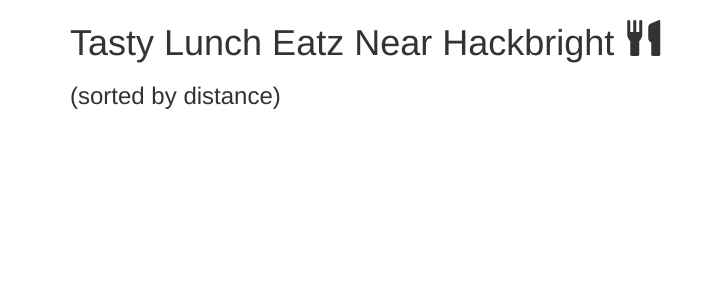
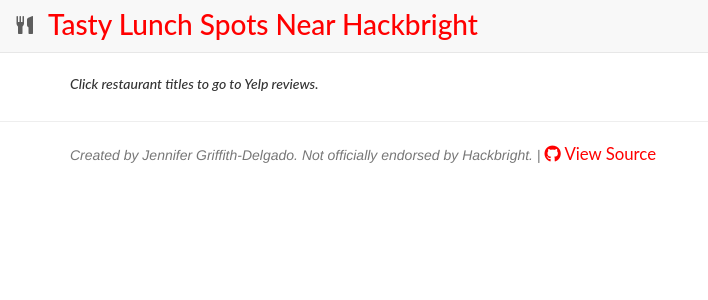
Before and after one commit to jgriffith23/hb-eats, a Flask app: template templates/index.html in a window 1280 px wide. Shown: the top 300 px of the page, without its empty margins (0-708 px from the left). Run offline with Flask 2, Linux system fonts and the light colour scheme; the template is opened without the code that fills it, so the values that code supplies are empty; some libraries are stand-ins or nearby versions.

Commit message:
Add URLs to seed data. Give homepage a facelift.

```diff
--- a/model.py
+++ b/model.py
@@ -16,6 +16,7 @@ class Restaurant(db.Model):
     dollar_signs = db.Column(db.Integer)
     yelp_rating = db.Column(db.Float)
     yelp_id = db.Column(db.String(64))
+    yelp_url = db.Column(db.String(500))
     img_url = db.Column(db.String(100))
 
     categories = db.relationship("Category",
--- a/seed_functions.py
+++ b/seed_functions.py
@@ -84,6 +84,7 @@ def load_restaurant_distances():
             dollar_signs = len(restaurant['price'])
             rating = restaurant['rating']
             img_url = restaurant['image_url']
+            yelp_url = restaurant['url']
 
             # Get the categories for each restaurant.
             new_categories = []
@@ -113,7 +114,8 @@ def load_restaurant_distances():
                                          address=address,
                                          dollar_signs=dollar_signs,
                                          yelp_rating=rating,
-                                         img_url=img_url
+                                         img_url=img_url,
+                                         yelp_url=yelp_url
                                          )
 
                 rest_record.categories.extend(new_categories)
--- a/static/css/styles.css
+++ b/static/css/styles.css
@@ -1,16 +1,68 @@
 .restaurant-img {
     height: 12em;
     width: auto;
+    margin: 1em auto auto auto;
+    display: block;
+}
+
+#body-div {
+    margin: 4em auto auto auto;
+}
+
+h1, .h1 {
+    color: red;
+    font-size: 2em;
+    font-family: "Lato", sans-serif;
+    margin: 2% 0 1% 0;
+}
+
+.navbar-default .navbar-brand{
+    color: red;
+}
+
+h2, .h2 {
+    font-family: "Lato", sans-serif;
+    font-size: 1em;
+    font-style: italic;
 }
 
 h4.rest-name, a {
+    font-size: 1.2em;
+    text-align: center;
+    margin: auto auto 5% auto;
+}
+
+.category-list {
     font-size: 1em;
 }
 
-.category-list {
-    font-size: .7em;
+.other-info {
+    text-align: left;
+    font-size: .8em;
+    margin: .8em auto auto auto;
 }
 
-.other-info {
-    font-size: .8em;
+footer.footer {
+    font-size: 1em;
 }
+
+a {
+    color: red;
+    font-family: "Lato", sans-serif;
+}
+
+a:hover {
+    color: red;
+    font-family: "Lato", sans-serif;
+}
+
+.row.info {
+    background-color: white;
+    border-radius: 10px;
+    border-color: #666;
+    border-style: solid;
+    padding: 1em;
+    display: inline-block;
+    margin: .25em;
+    min-width: 100%;
+}
--- a/templates/base.html
+++ b/templates/base.html
@@ -3,14 +3,57 @@
 <html>
 <head>
     <title>HB Eatz {% block title %} TITLE GOES HERE {% endblock %}</title>
+    <script src="https://use.fontawesome.com/ea2a57b98e.js"></script>
     <link rel="stylesheet" href="//netdna.bootstrapcdn.com/bootstrap/3.0.0/css/bootstrap.min.css">
-        <link rel="stylesheet" href="/static/css/styles.css"
+    <link rel="stylesheet" href="/static/css/styles.css">
 </head>
+
 <body>
+
+<nav class="navbar navbar-default navbar-fixed-top">
+  <div class="container-fluid">
+    <!-- Brand and toggle get grouped for better mobile display -->
+    <div class="navbar-header">
+      <button type="button" class="navbar-toggle collapsed" data-toggle="collapse" data-target="#bs-example-navbar-collapse-1" aria-expanded="false">
+        <span class="sr-only">Toggle navigation</span>
+        <span class="icon-bar"></span>
+        <span class="icon-bar"></span>
+        <span class="icon-bar"></span>
+      </button>
+      <a class="navbar-brand" href="/"><span class="glyphicon glyphicon-cutlery"></span></a>
+    </div>
+
+    <!-- Collect the nav links, forms, and other content for toggling -->
+    <div class="collapse navbar-collapse" id="bs-example-navbar-collapse-1">
+      <ul class="nav navbar-nav">
+        <li>
+          <h1>
+            Tasty Lunch Spots Near Hackbright
+          </h1>
+      </li>
+    </ul>
+    </div><!-- /.navbar-collapse -->
+  </div><!-- /.container-fluid -->
+</nav>
+
 <div class="container" id="body-div">
     {% block content %} CONTENT GOES HERE {% endblock %}
 </div>
+
+<footer class="footer">
+<hr>
+    <div class="container">
+        <p class="text-muted">
+          <i>Created by Jennifer Griffith-Delgado. Not officially endorsed by Hackbright.</i> |
+          <a href="https://github.com/jgriffith23/hb-eats">
+            <i class="fa fa-github" aria-hidden="true"></i> View Source
+          </a>
+        </p>
+    </div>
+</footer>
+
 </body>
+
 <script src="http://code.jquery.com/jquery.js"></script>
 <script src="//netdna.bootstrapcdn.com/bootstrap/3.0.0/js/bootstrap.min.js"></script>
 </html>
--- a/templates/index.html
+++ b/templates/index.html
@@ -3,38 +3,41 @@
 {% block title %} Homepage {% endblock %}
 
 {% block content %}
-
-<h1>
-    Tasty Lunch Eatz Near Hackbright
-    <span class="glyphicon glyphicon-cutlery"></span>
-</h1>
-<h3>(sorted by distance)</h3>
-
+<h2>Click restaurant titles to go to Yelp reviews.</h2>
 <div class="row">
 {% for distance in distances %}
     <div class="col-xs-6 col-xs-offset-1 col-md-4">
         <div class="container well well-lg">
             <h4 class="rest-name">
-                <a href="FIXME WITH A URL">
+                <a href="distance.restauraunt.yelp_url">
                     {{ distance.restaurant.name }}
                 </a>
             </h4>
+            <div class="row info">
+                <div class="col-xs-12 col-md-12">
+                    <div class="category-list">
+                        {% if distance.restaurant.categories %}
+                          {% for category in distance.restaurant.categories[:-2] %}
+                              {{ category.category }},
+                          {% endfor %}
+                          {{ distance.restaurant.categories[-1].category }}
+                        {% else %}
+                        (No categories available.)
+                        {% endif %}
+                    </div>
 
-            <div class="category-list">
-                | {% for category in distance.restaurant.categories %}
-                      {{ category.category }} |
-                  {% endfor %}
-            </div>
 
                     <div class="other-info">
                         Price: {{ "$" * distance.restaurant.dollar_signs }}<br>
-                Rating: {{ distance.restaurant.yelp_rating }}<br>
                         Address: {{ distance.restaurant.address }}<br>
                         Distance from Hackbright: {{ distance.units_away }} {{ distance.units }}<br>
                         Time to walk from Hackbright: {{ distance.minutes }} min<br>
-
+                    </div>
+                </div>
+                <div class="col-xs-12 col-md-12">
                     <img class="img-responsive img-rounded thumbnail restaurant-img"
                          src="{{ distance.restaurant.img_url }}">
+                </div>
             </div>
         </div>
     </div>
```
Lines whose indentation alone changed are shown as unchanged.
